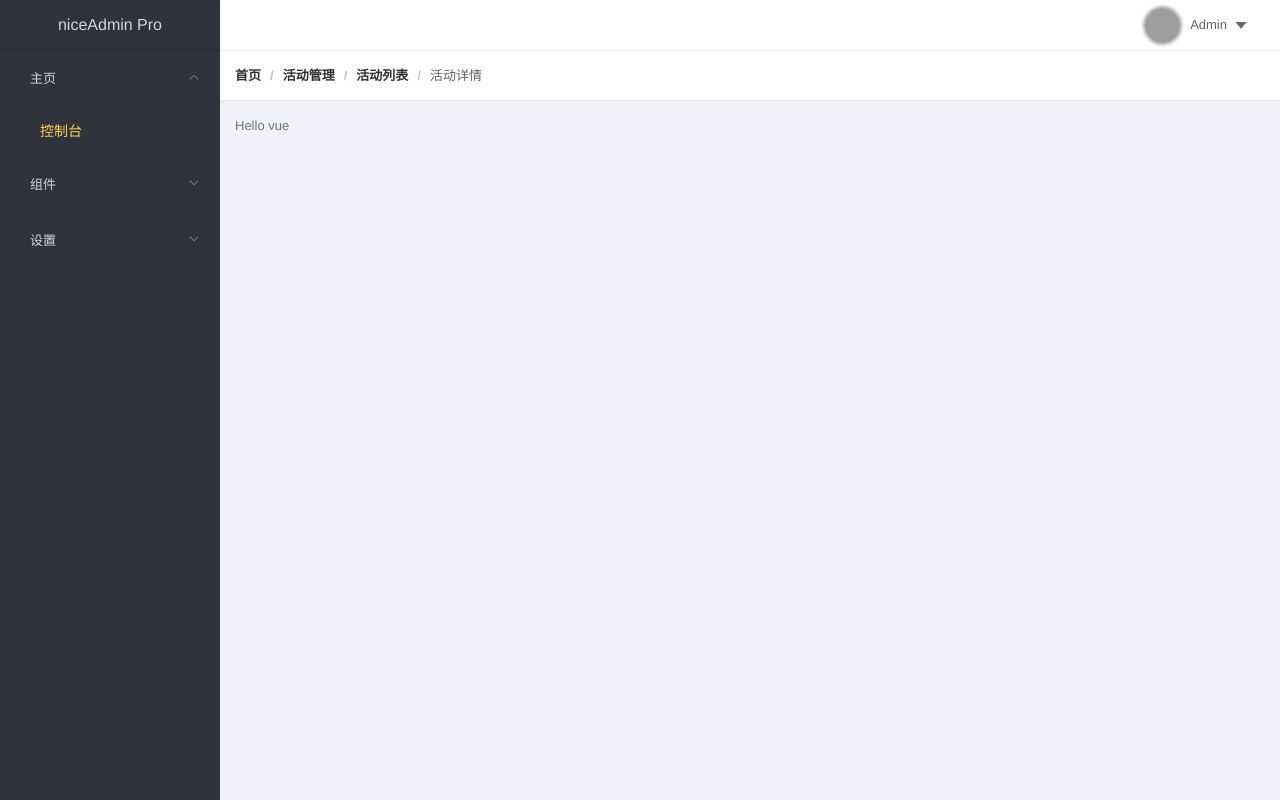
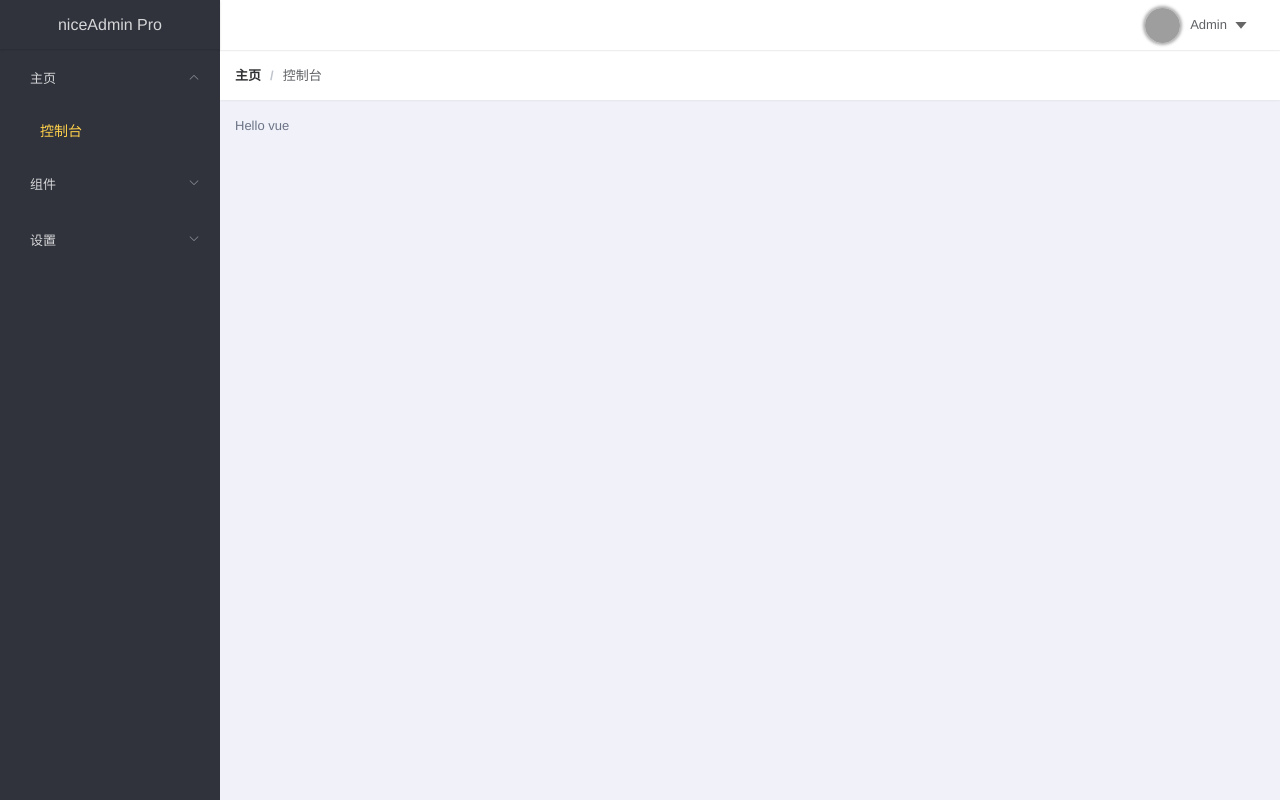
Before and after one commit to lxhcool/niceadminPro, a Vue app: page / in a window 1280 px wide. Built offline with nearby package versions, Linux system fonts and the light colour scheme; grey boxes are pictures that could not be loaded; a small style sheet from the web is missing.

Commit message:
breadnav

```diff
--- a/src/components/breadcrumb/index.vue
+++ b/src/components/breadcrumb/index.vue
@@ -1,7 +1,10 @@
 <template>
   <el-breadcrumb separator="/" class="nice-breadcrumb">
     <transition-group name="breadcrumb">
-      <el-breadcrumb-item :to="{ path: '/' }" v-for="(item, index) of breadcrumbList" :key="index">{{item}}</el-breadcrumb-item>
+      <el-breadcrumb-item v-for="(item, index) in list" v-if="item.meta.title" :key="item.path">
+        <span class="no-redirect" v-if="item.redirect === 'noredirect' || index === item.length - 1">{{item.meta.title}}</span>
+        <router-link v-else :to="item.path">{{item.meta.title}}</router-link>
+      </el-breadcrumb-item>
     </transition-group>
   </el-breadcrumb>
 </template>
@@ -11,12 +14,27 @@
     name: 'breadcrumb',
     data () {
       return {
-        breadcrumbList: [
-          "首页",
-          "活动管理",
-          "活动列表",
-          "活动详情"
-        ]
+        list: []
+      }
+    },
+    created () {
+      this.getList()
+    },
+    watch: {
+      $route() {
+        this.getList()
+      }
+    },
+    methods: {
+      getList () {
+        let matched = this.$route.matched.filter(item => item.meta.title)
+        console.log(matched)
+      // if (matched[0] && matched[0].name !== 'dashboard') {
+      //   matched = [{ path: '/dashboard', meta: { title: 'dashboard' } }].concat(
+      //     matched
+      //   )
+      // }
+      this.list = matched
       }
     }
   }
--- a/src/router/index.js
+++ b/src/router/index.js
@@ -2,46 +2,69 @@ import Vue from 'vue'
 import Router from 'vue-router'
 Vue.use(Router)
 
-const routes = [
-  {
+const routes = [{
         path: '/',
         meta: {
             title: '主页'
         },
         component: resolve => require(['@/views/layout/App'], resolve),
-    children: [
-      {
+        children: [{
                 path: '/',
-        name: '主页',
                 meta: {
                     title: '控制台'
                 },
                 component: resolve => require(['@/views/home/Index'], resolve)
             },
             {
+                path: '/components',
+                redirect: 'noredirect',
+                meta: {
+                    title: '组件'
+                },
+                component: resolve => require(['@/views/layout/App'], resolve),
+                children: [{
                     path: '/button',
-        name: '组件',
                     meta: {
                         title: '按钮'
                     },
                     component: resolve => require(['@/views/components/button/Index'], resolve)
-      },
-      {
+                }, {
                     path: '/nav',
-        // name: '组件',
                     meta: {
                         title: '菜单导航'
                     },
                     component: resolve => require(['@/views/components/nav/Index'], resolve)
+                }]
             },
             {
+                path: '/set',
+                redirect: 'noredirect',
+                meta: {
+                    title: '设置'
+                },
+                component: resolve => require(['@/views/layout/App'], resolve),
+                children: [{
+                    path: '/system',
+                    redirect: 'noredirect',
+                    meta: {
+                        title: '系统设置'
+                    },
+                    component: resolve => require(['@/views/layout/App'], resolve),
+                    children: [{
                         path: '/website',
                         meta: {
                             title: '网站设置'
                         },
                         component: resolve => require(['@/views/set/system/website/Index'], resolve)
+                    }]
+                }, {
+                    path: '/user',
+                    redirect: 'noredirect',
+                    meta: {
+                        title: '我的设置'
                     },
-      {
+                    component: resolve => require(['@/views/layout/App'], resolve),
+                    children: [{
                             path: '/info',
                             meta: {
                                 title: '基本资料'
@@ -54,6 +77,9 @@ const routes = [
                                 title: '修改密码'
                             },
                             component: resolve => require(['@/views/set/user/password/Index'], resolve)
+                        }
+                    ]
+                }]
             }
         ]
     },
```
Also changed, not shown: src/menu/menu.js (indentation only). Lines whose indentation alone changed are shown as unchanged.
